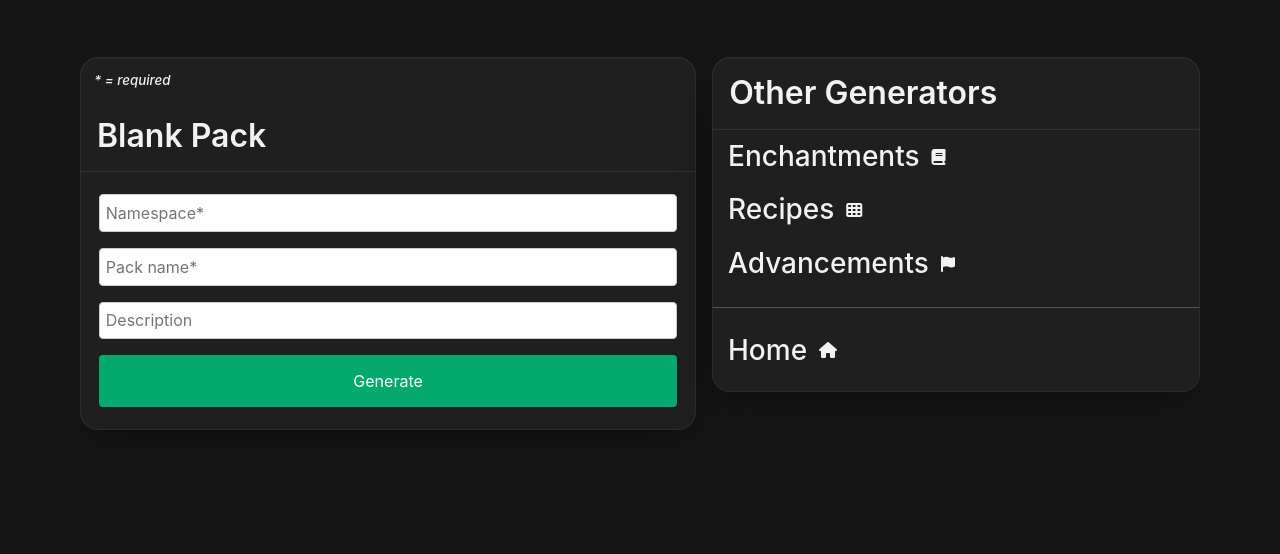
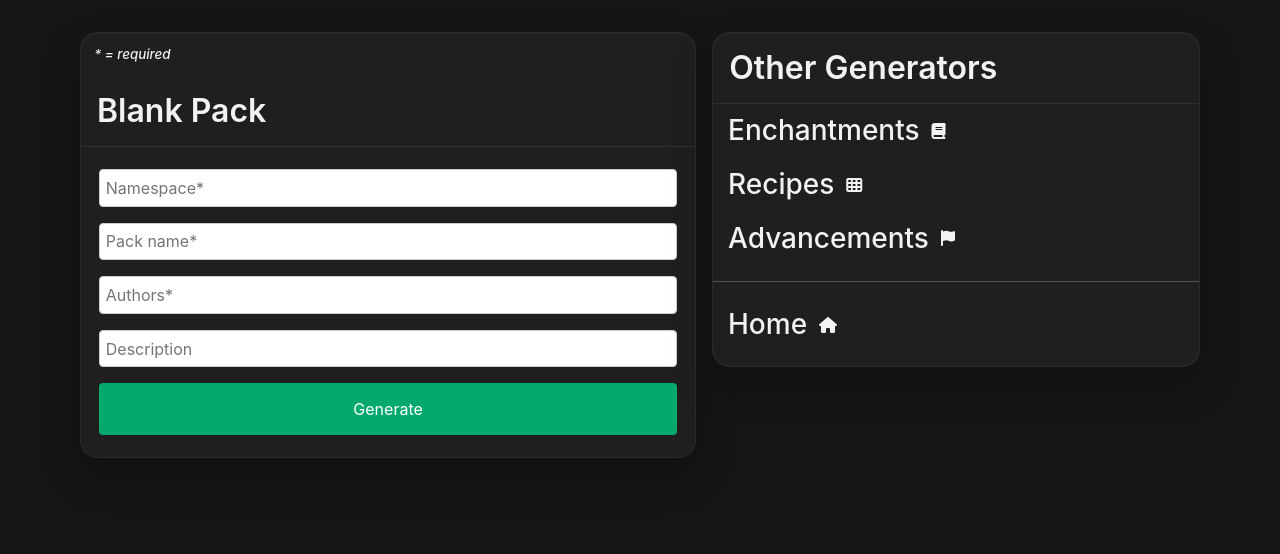
Before and after one commit to flintvivi/datapack-gen, a Flask app: page /framework in a window 1280 px wide. Shown: the part 56-610 px from the top of the page. Before the commit the page ends 486 px from the top, so only its background shows below. Run offline with Flask 3, Linux system fonts and the light colour scheme; some libraries are stand-ins or nearby versions.

Commit message:
templates/framework: implement authors field

```diff
--- a/templates/framework.html
+++ b/templates/framework.html
@@ -12,6 +12,7 @@
                         <form action="/framework" method="POST">
                             <input required class="form-input" type="text" name="namespace" id="namespace" placeholder="Namespace*">
                             <input required class="form-input" type="text" name="dpname" id="dpname" placeholder="Pack name*">
+                            <input required class="form-input" type="text" name="authors" id="authors" placeholder="Authors*">
                             <input class="form-input" type="text" name="description" id="description" placeholder="Description">
                             <button class="form-submit" type="sumbit">Generate</button>
                         </form>
```
